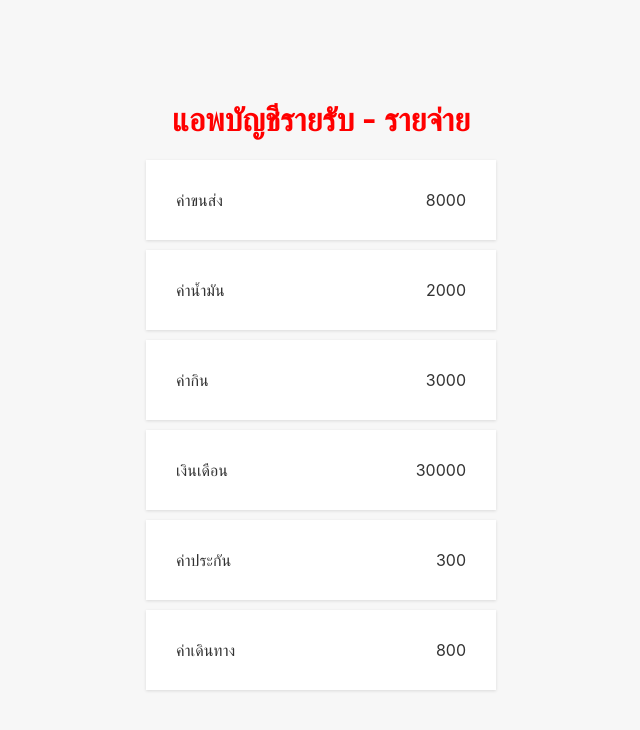
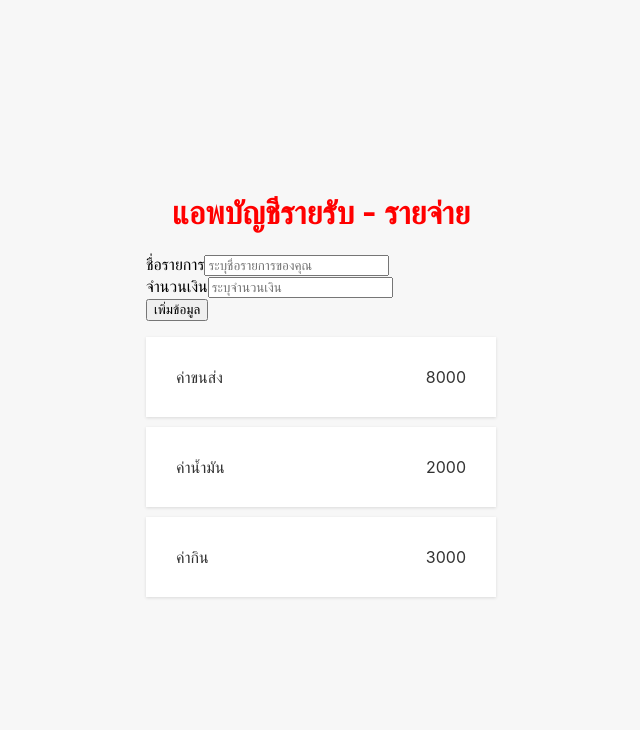
Before and after one commit to Expenditious/React-Learning, a React (Create React App) app: page / in a window 1280 px wide. Shown: the top 730 px of the page, without its empty margins (319-959 px from the left). Built offline with nearby package versions, Linux system fonts and the light colour scheme.

Commit message:
React Form

```diff
--- a/src/App.js
+++ b/src/App.js
@@ -1,12 +1,13 @@
 import Transaction from "./components/Transaction";
 import './App.css'
-
+import FormComponent from "./components/FormComponent";
 
 function App() {
   const design = {color:"red",textAlign:"center",fontsize:"1.5rem"}
   return (
     <div className="container">
       <h1 style={design}>แอพบัญชีรายรับ - รายจ่าย</h1>
+      <FormComponent></FormComponent>
       <Transaction></Transaction>
     </div>
   );
--- /dev/null
+++ b/src/components/FormComponent.js
@@ -0,0 +1,21 @@
+const FormComponent = () =>{
+    return(
+        <div>
+            <form>
+                <div className="form-control">
+                    <label>ชื่อรายการ</label>
+                    <input type="text" placeholder="ระบุชื่อรายการของคุณ"/>
+                </div>
+                <div className="form-control">
+                    <label>จำนวนเงิน</label>
+                    <input type="number" placeholder="ระบุจำนวนเงิน"/>
+                </div>
+                <div>
+                    <button type ="submit">เพิ่มข้อมูล</button>
+                </div>
+            </form>
+        </div>
+    )
+}
+
+export default FormComponent
--- a/src/components/Transaction.js
+++ b/src/components/Transaction.js
@@ -7,9 +7,6 @@
     {title:"ค่าขนส่ง",amount:8000},
     {title:"ค่าน้ำมัน",amount:2000},
     {title:"ค่ากิน",amount:3000},
-    {title:"เงินเดือน",amount:30000},
-    {title:"ค่าประกัน",amount:300},
-    {title:"ค่าเดินทาง",amount:800}
   ]
     return (
     <ul className="item-list">
```
